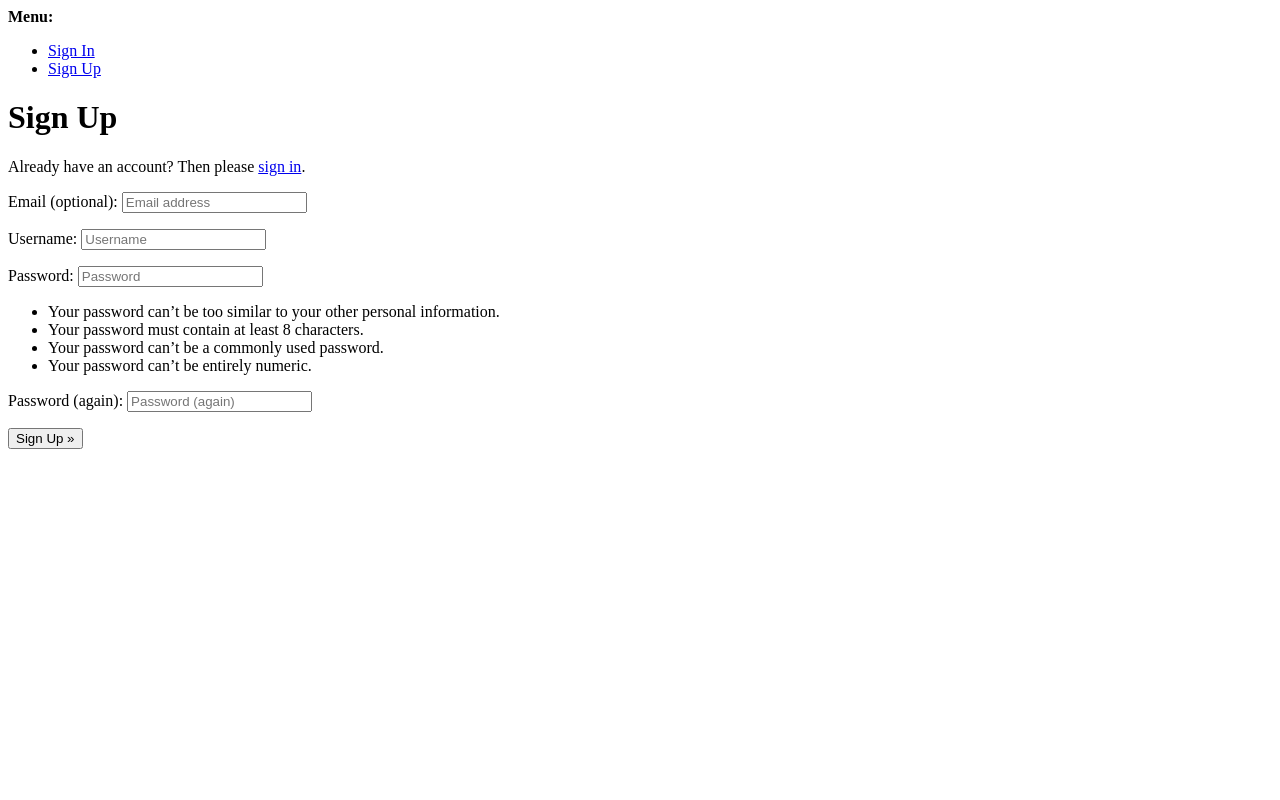
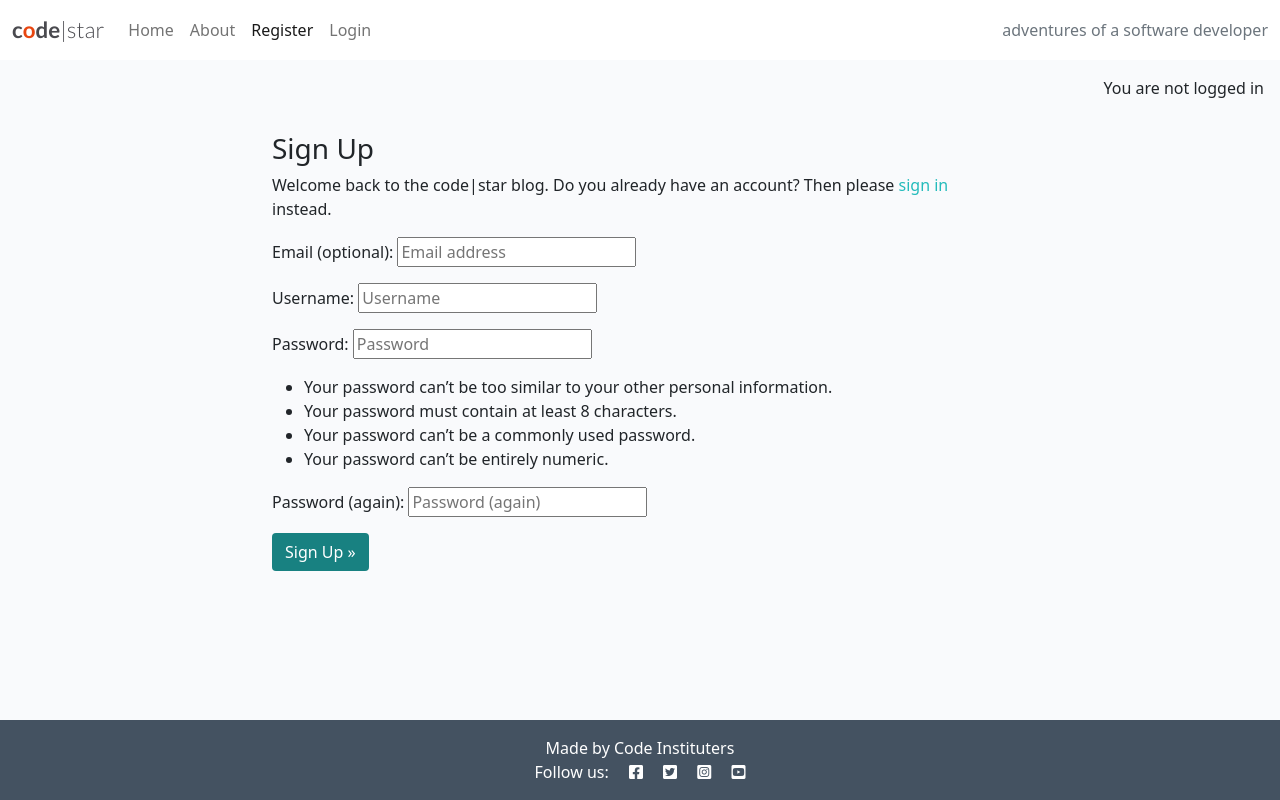
Before and after one commit to j-mlo/codestar_blog, a Django app: page /accounts/signup/ in a window 1280 px wide. Run offline with Django 4.2, Linux system fonts and the light colour scheme.

Commit message:
Add personalised message based on authentication and style sign up template

```diff
--- a/templates/account/signup.html
+++ b/templates/account/signup.html
@@ -1,13 +1,17 @@
-{% extends "account/base.html" %}
+{% extends "base.html" %}
 
 {% load i18n %}
 
 {% block head_title %}{% trans "Signup" %}{% endblock head_title %}
 
 {% block content %}
-<h1>{% trans "Sign Up" %}</h1>
+<div class="container">
+    <div class="row">
+        <div class="col-md-8 mt-3 offset-md-2">
+           <h3>{% trans "Sign Up" %}</h3>
 
-<p>{% blocktrans %}Already have an account? Then please <a href="{{ login_url }}">sign in</a>.{% endblocktrans %}</p>
+           <p>{% blocktrans %}Welcome back to the code|star blog. Do you already have an account?
+            Then please <a class="link" href="{{ login_url }}">sign in</a> instead.{% endblocktrans %}</p>
 
            <form class="signup" id="signup_form" method="post" action="{% url 'account_signup' %}">
                {% csrf_token %}
@@ -15,7 +19,10 @@
                {% if redirect_field_value %}
                <input type="hidden" name="{{ redirect_field_name }}" value="{{ redirect_field_value }}" />
                {% endif %}
-  <button type="submit">{% trans "Sign Up" %} &raquo;</button>
+               <button class="btn btn-signup" type="submit">{% trans "Sign Up" %} &raquo;</button>
            </form>
+        </div>
+    </div>
+</div>
 
 {% endblock content %}
--- a/templates/base.html
+++ b/templates/base.html
@@ -76,6 +76,11 @@
     </nav>
 
     <main class="flex-shrink-0 main-bg">
+        {% if user.is_authenticated %}
+        <p class="text-end m-3">You are logged in as {{ user }}</p>
+        {% else %}
+        <p class="text-end m-3">You are not logged in</p>
+        {% endif %}
 
         {% block content %}
         <!-- Content Goes here -->
```
Lines whose indentation alone changed are shown as unchanged.
